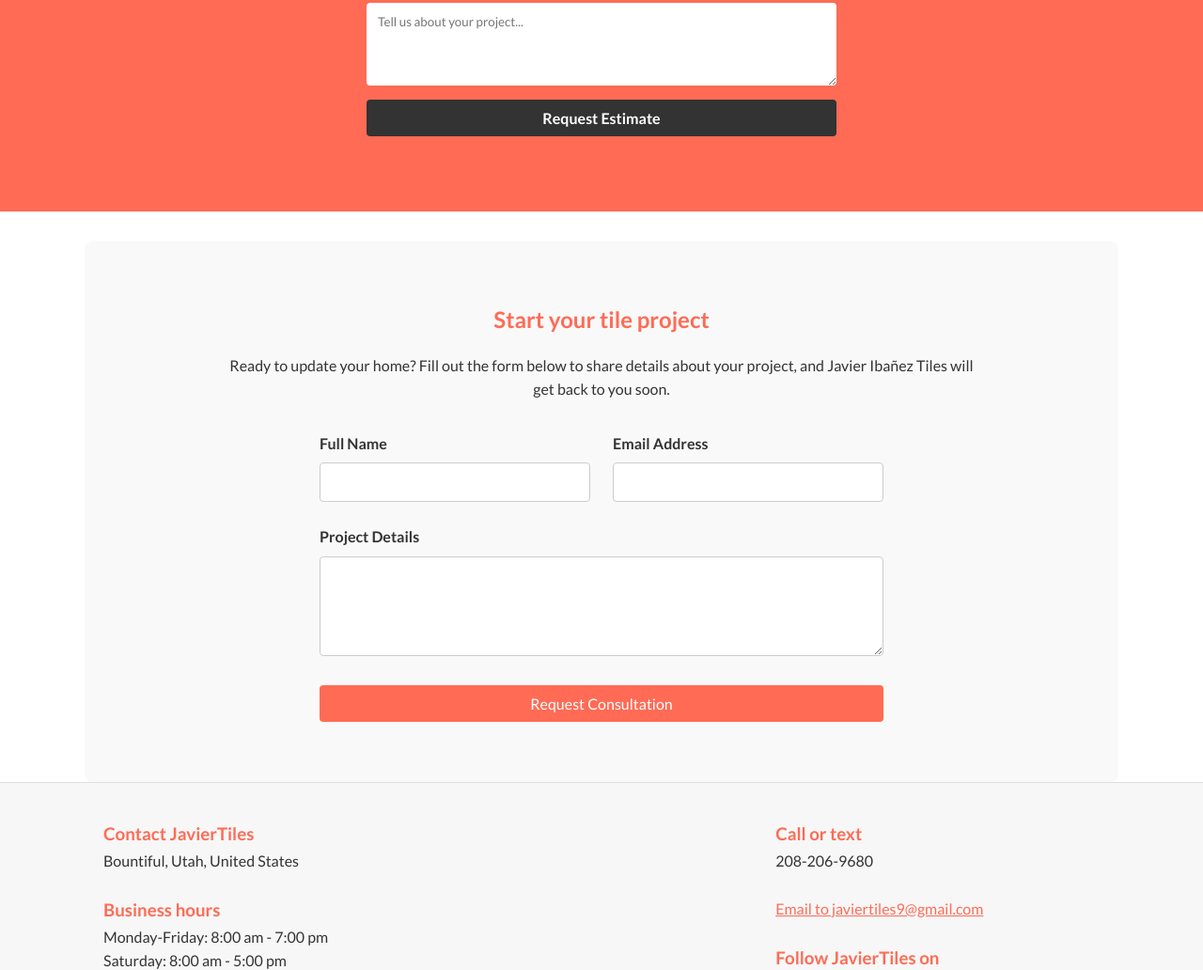
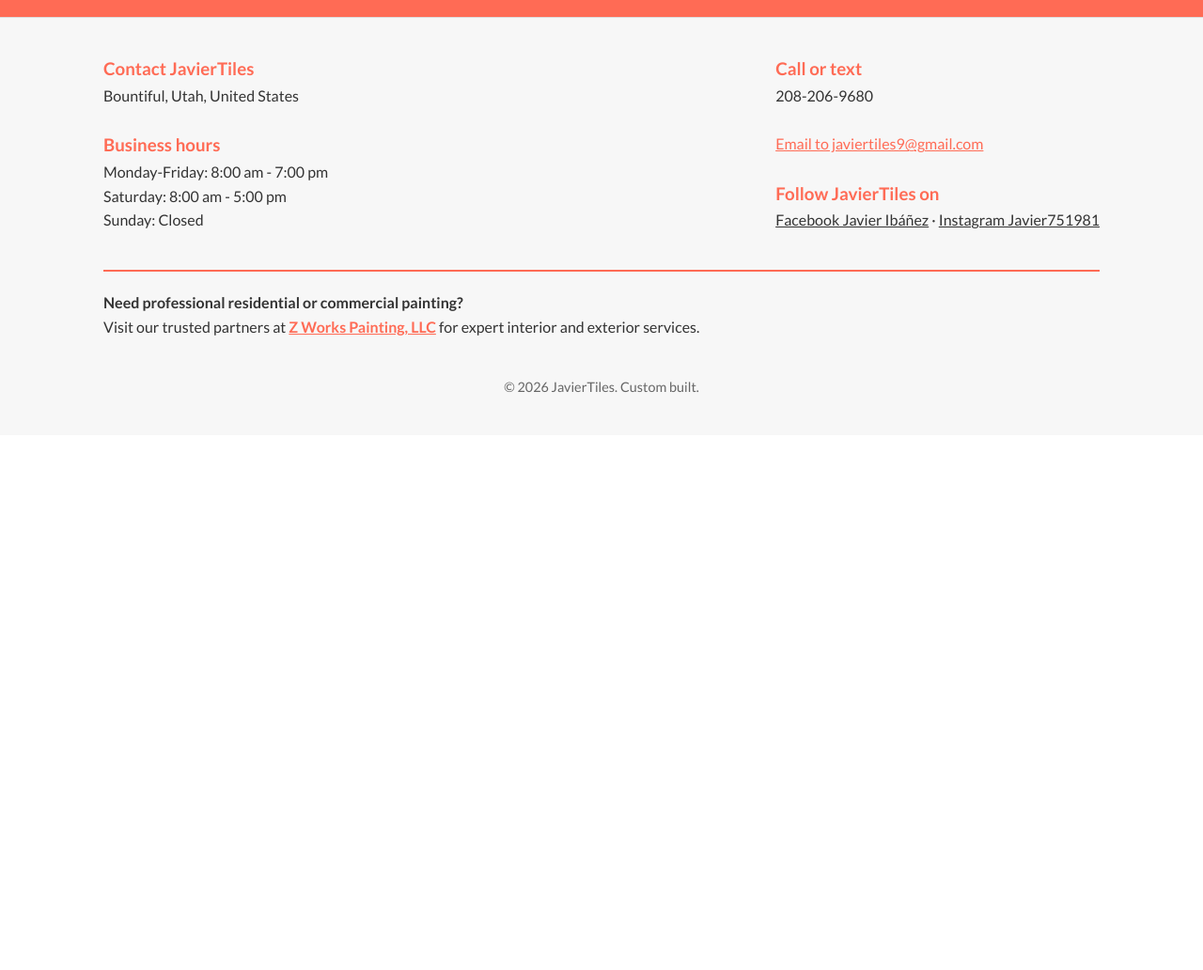
Before and after one commit to zickstep/javier-tiles-website, a plain HTML site: page index.html in a window 1280 px wide. Shown: the part 3120-4152 px from the top of the page at 94% size. After the commit the page ends 3583 px from the top, so only its background shows below. Drawn offline with Linux system fonts and the light colour scheme.

Commit message:
delete old form update

```diff
--- a/index.html
+++ b/index.html
@@ -97,7 +97,7 @@
         <h2>Ready to start your tile project?</h2>
         <p>Tell JavierTiles about your bathroom, shower, floor, wall, or backsplash project. Request an appointment and estimate for professional tile service in Bountiful, Utah, and surrounding areas.</p>
 
-                <form action="https://formspree.io/f/YOUR_ENDPOINT_HERE" method="POST" class="contact-form">
+        <form action="https://formspree.io/f/xkjndkvy" method="POST">
             <input type="text" name="name" placeholder="Your Name" required>
             <input type="email" name="email" placeholder="Your Email" required>
             <textarea name="message" placeholder="Tell us about your project..." rows="4" required></textarea>
@@ -107,34 +107,7 @@
 </section>
     </main>
 
-    <!-- Contact / Lead Generation Section -->
-    <section id="contact" class="contact container">
-        <div class="contact-header">
-            <h2>Start your tile project</h2>
-            <p>Ready to update your home? Fill out the form below to share details about your project, and Javier Ibañez Tiles will get back to you soon.</p>
-        </div>
 
-        <div class="contact-form-container">
-            <!-- PASTE YOUR FORMSPREE LINK IN THE ACTION ATTRIBUTE BELOW -->
-            <form action="https://formspree.io/f/xkjndkvy" method="POST" class="formspree-form">
-                <div class="form-group">
-                    <label for="name">Full Name</label>
-                    <input type="text" id="name" name="name" required>
-                </div>
-                <div class="form-group">
-                    <label for="email">Email Address</label>
-                    <input type="email" id="email" name="email" required>
-                </div>
-                <div class="form-group full-width">
-                    <label for="message">Project Details</label>
-                    <textarea id="message" name="message" rows="5" required></textarea>
-                </div>
-                <div class="form-group full-width submit-group">
-                    <button type="submit" class="btn-primary form-submit">Request Consultation</button>
-                </div>
-            </form>
-        </div>
-    </section>
 
     <!-- Site Footer -->
     <footer class="site-footer" style="padding: 40px 20px; background-color: var(--bg-alt); border-top: 1px solid #ddd;">
```
Lines whose indentation alone changed are shown as unchanged.
